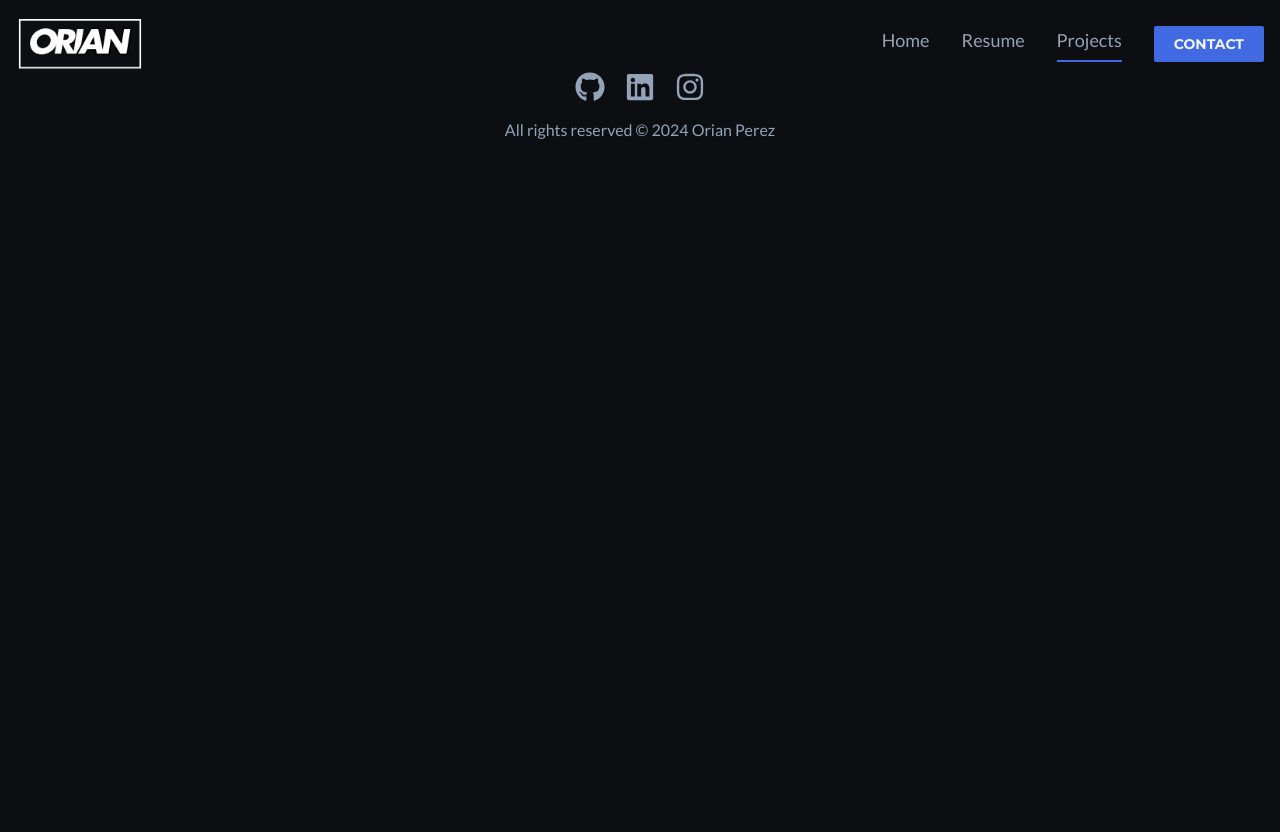
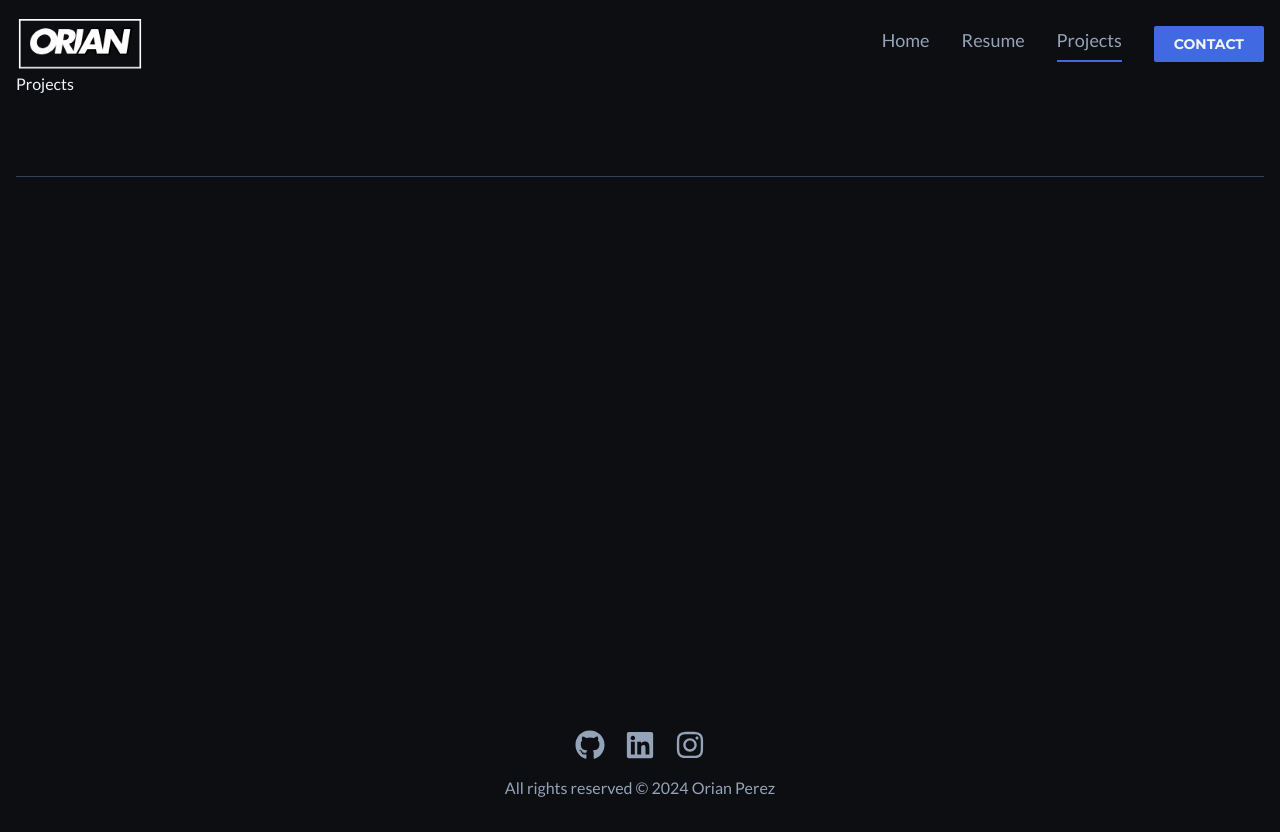
Before and after one commit to OriPerez7/portfolio-website, a React (Vite) app: page /projects in a window 1280 px wide. Before the commit the page ends 800 px from the top, so only its background shows below. Built offline with nearby package versions, Linux system fonts and the light colour scheme.

Commit message:
Create routes

```diff
--- a/src/App.jsx
+++ b/src/App.jsx
@@ -1,12 +1,16 @@
-import { BrowserRouter as Router } from "react-router-dom";
-import Navbar from "./components/shared/Navbar";
-import Footer from "./components/shared/Footer";
+import { BrowserRouter as Router, Routes, Route } from "react-router-dom";
+import Home from "./routes/root";
+import Resume from "./routes/resume";
+import Projects from "./routes/projects";
 
 function App() {
   return (
     <Router>
-      <Navbar />
-      <Footer />
+      <Routes>
+        <Route path="/" element={<Home />} />
+        <Route path="/resume" element={<Resume />} />
+        <Route path="/projects" element= {<Projects />} />
+      </Routes>
     </Router>
   );
 }
--- /dev/null
+++ b/src/routes/projects.jsx
@@ -0,0 +1,12 @@
+import React from 'react'
+import Layout from '../components/shared/Layout'
+
+const Projects = () => {
+  return (
+    <Layout>
+        Projects
+    </Layout>
+  )
+}
+
+export default Projects
--- /dev/null
+++ b/src/routes/resume.jsx
@@ -0,0 +1,12 @@
+import React from 'react'
+import Layout from '../components/shared/Layout'
+
+const Resume = () => {
+  return (
+    <Layout>
+        Resume
+    </Layout>
+  )
+}
+
+export default Resume
--- /dev/null
+++ b/src/routes/root.jsx
@@ -0,0 +1,11 @@
+import Layout from "../components/shared/Layout"
+
+const Home = () => {
+  return (
+    <Layout>
+        <div>Home</div>
+    </Layout>
+  )
+}
+
+export default Home
```
